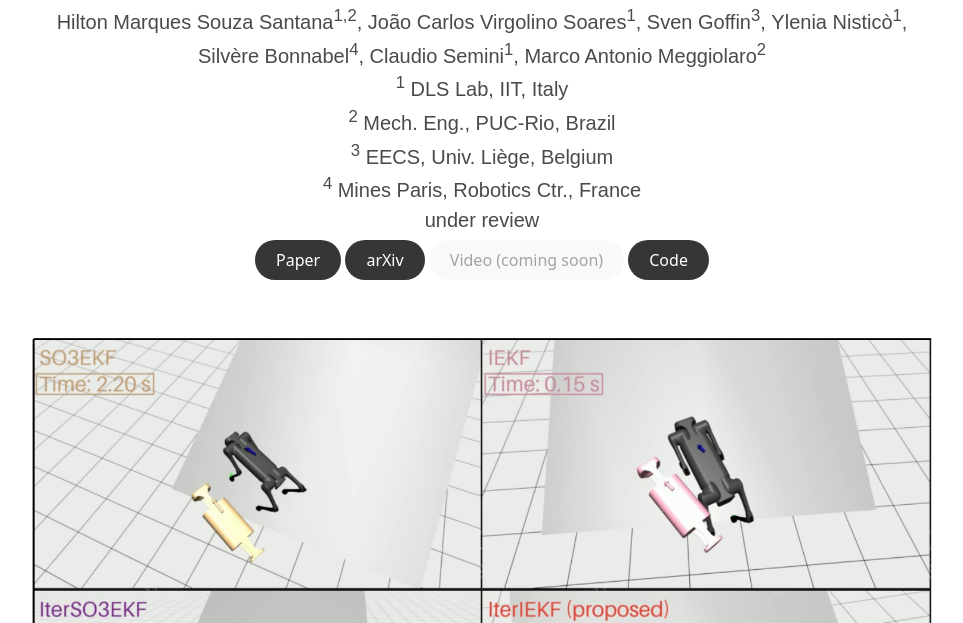
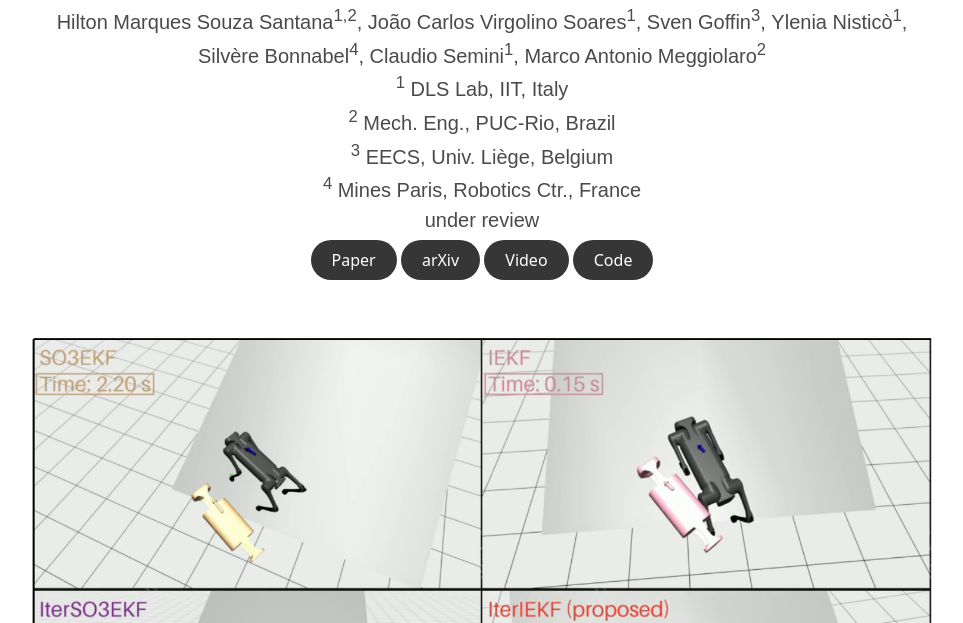
Before and after one commit to Hilton-Santana/Legged-IterIEKF, a plain HTML site: page docs/index.html in a window 1280 px wide. Shown: the part 177-800 px from the top of the page, without its empty margins (158-1121 px from the left). Drawn offline with nearby package versions, Linux system fonts and the light colour scheme.

Commit message:
Update video button

```diff
--- a/docs/index.html
+++ b/docs/index.html
@@ -64,8 +64,9 @@
             </span>
 
             <span class="link-block">
-              <a class="button is-normal is-rounded is-light" disabled>
-                <span>Video (coming soon)</span>
+              <a href="https://youtu.be/oWfRL8Par7I"
+                 class="external-link button is-normal is-rounded is-dark">
+                <span>Video</span>
               </a>
             </span>
 
```
